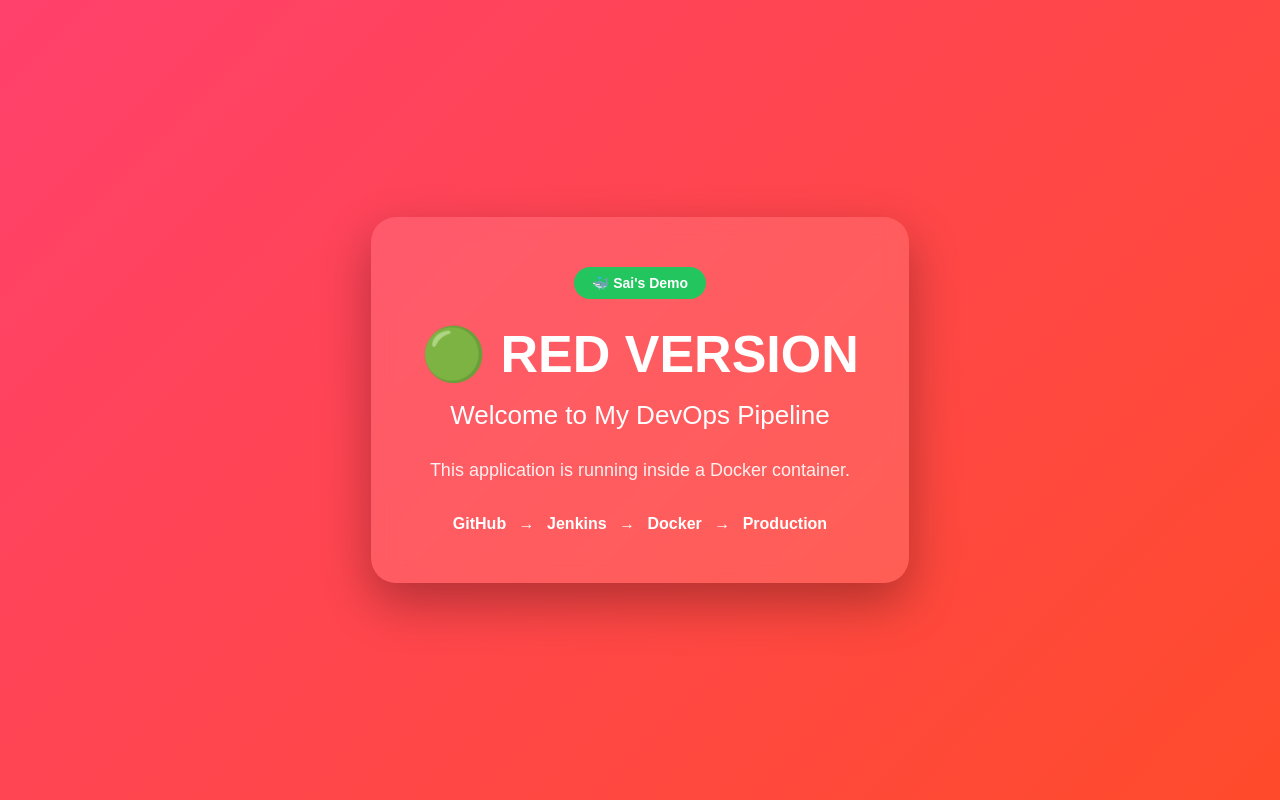
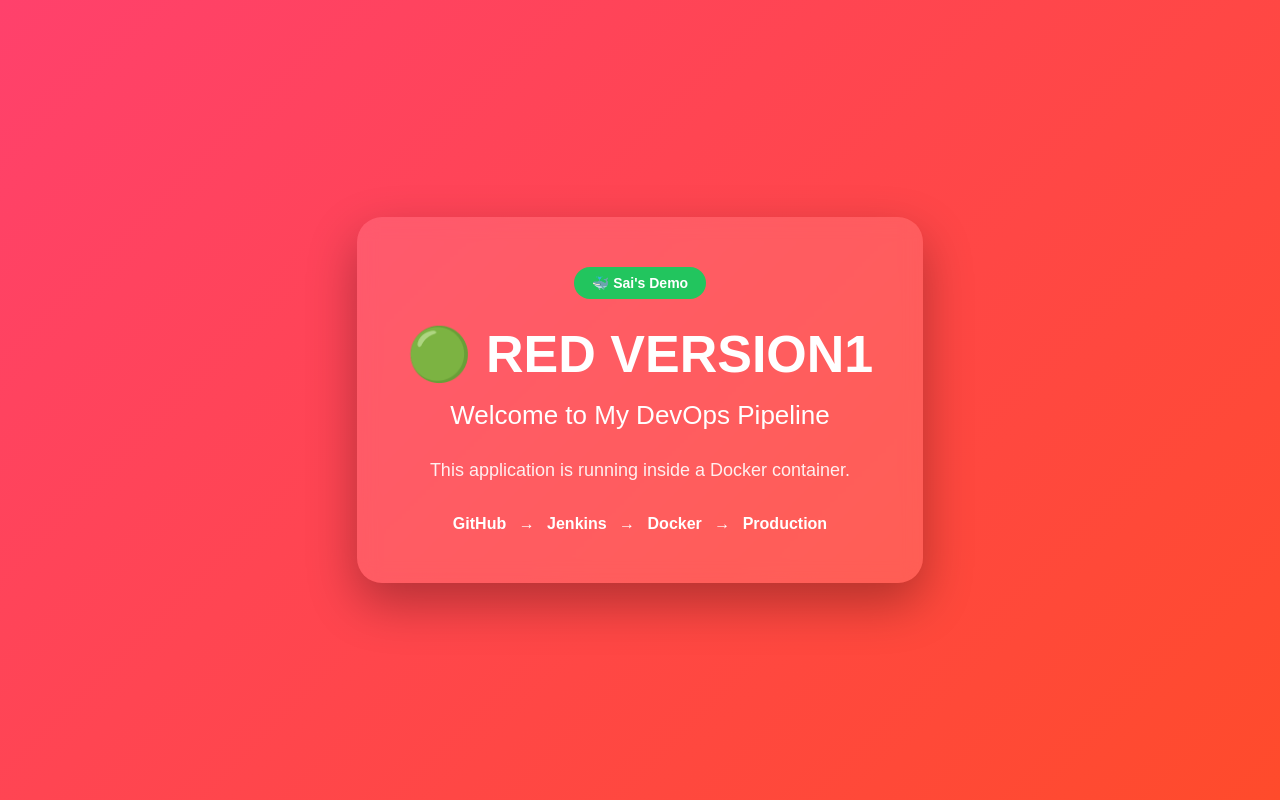
Before and after one commit to Bhargav6991/docker-cicd-demo, a plain HTML site: page index.html in a window 1280 px wide. Drawn offline with Linux system fonts and the light colour scheme.

Commit message:
Update heading text in index.html

```diff
--- a/index.html
+++ b/index.html
@@ -77,7 +77,7 @@
 
         <div class="badge">🐳 Sai's Demo</div>
 
-        <h1>🟢 RED VERSION</h1>
+        <h1>🟢 RED VERSION1</h1>
 
         <h2>Welcome to My DevOps Pipeline</h2>
 
```
